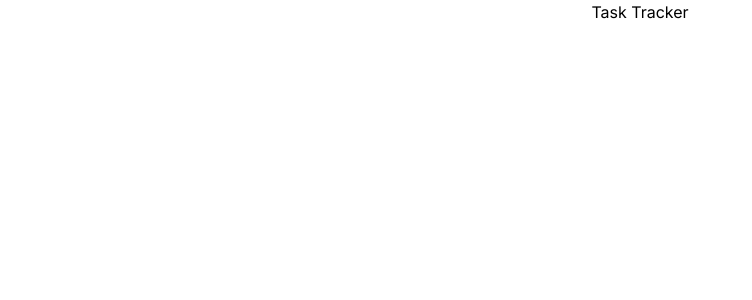
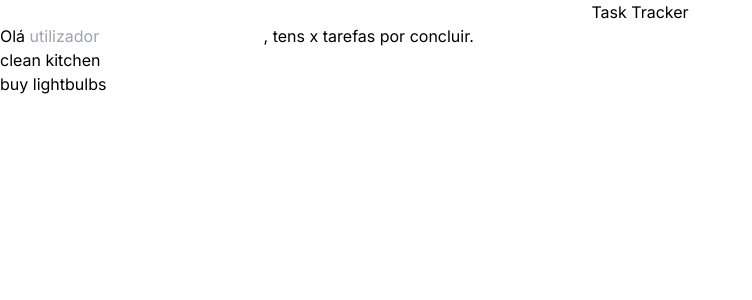
Before and after one commit to miguelmateusmf/exercicioWebHS, a Next.js app: page / in a window 1280 px wide. Shown: the top 300 px of the page, without its empty margins (0-752 px from the left). Built offline with nearby package versions, Linux system fonts and the light colour scheme.

Commit message:
Added .map rendering and welcome message

```diff
--- a/src/app/page.tsx
+++ b/src/app/page.tsx
@@ -1,7 +1,29 @@
+"use client";
+import React from "react";
+
 export default function Home() {
+  const [nome, setNome] = React.useState("utilizador");
+  const [taskList, setTaskList] = React.useState([
+    { id: "1", name: "clean kitchen" },
+    { id: "2", name: "buy lightbulbs" },
+  ]);
+
   return (
     <main>
       <h1 className="text-center">Task Tracker</h1>
+      <h2>
+        Olá{" "}
+        <input
+          placeholder={nome}
+          onChange={(e) => setNome(e.target.value)}
+        ></input>
+        , tens x tarefas por concluir.
+      </h2>
+      <ul>
+        {taskList.map((task) => (
+          <li key={task.id}>{task.name}</li>
+        ))}
+      </ul>
     </main>
   );
 }
```
